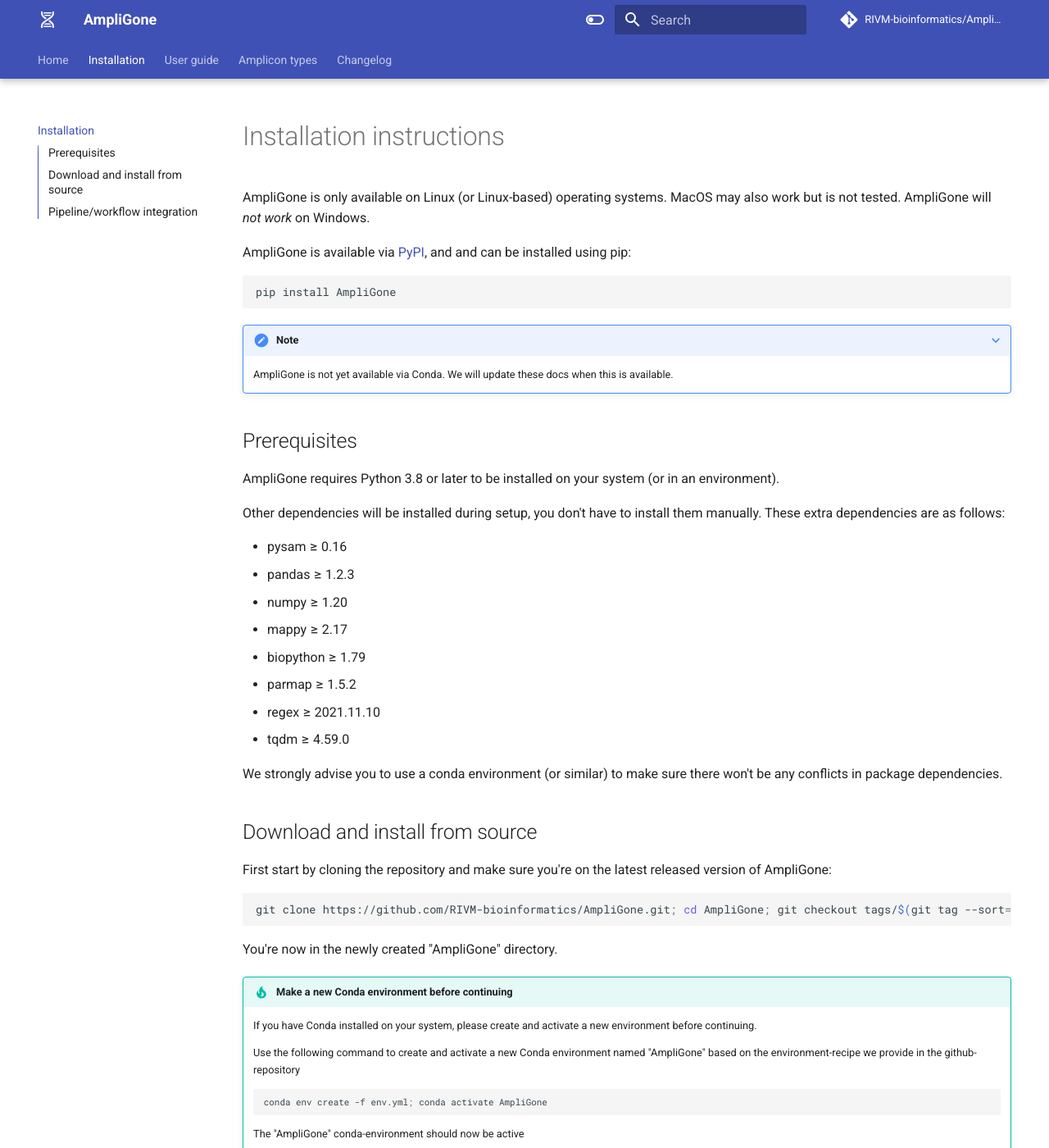
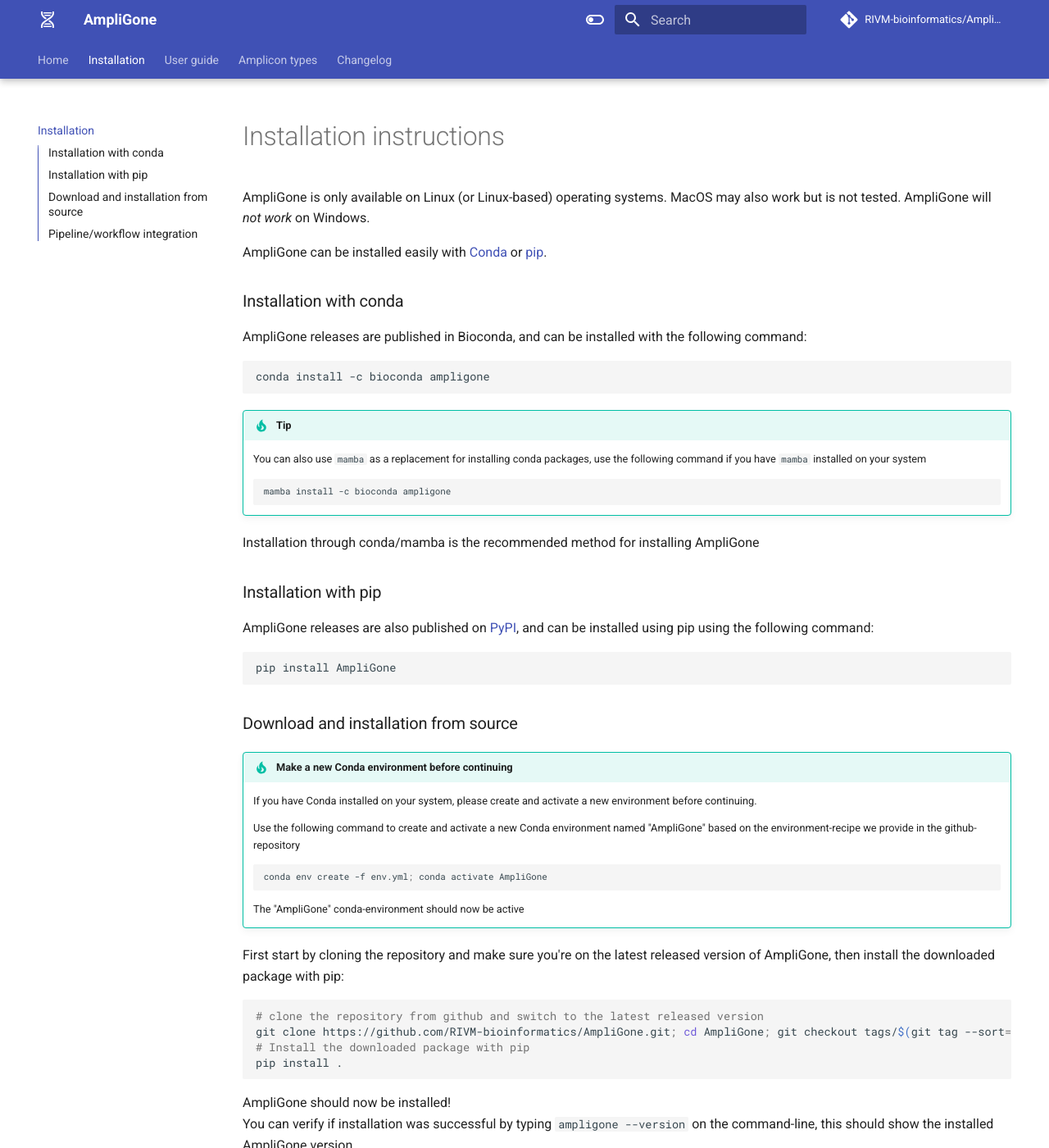
Before and after one commit to RIVM-bioinformatics/AmpliGone, an MkDocs documentation site: the page built from docs/installation.md, in a window 1280 px wide and 1400 px high. Shown: the whole window at 82% size. Built offline with MkDocs 1.6.1 and Material for MkDocs 9.7.7, drawn with Linux system fonts in a browser that asks for light colours; comment, search, counter and statistics services are not loaded; the version menu is left out; some of the changed text lies outside the part shown.

Commit message:
docs: rewritten installation page with clarified instructions and added conda instructions

````diff
--- a/docs/installation.md
+++ b/docs/installation.md
@@ -2,40 +2,32 @@
 
 AmpliGone is only available on Linux (or Linux-based) operating systems. MacOS may also work but is not tested. AmpliGone will *not work* on Windows.
 
-AmpliGone is available via [PyPI](https://pypi.org/project/AmpliGone/), and and can be installed using pip:
+AmpliGone can be installed easily with [Conda](https://anaconda.org/bioconda/ampligone) or [pip](https://pypi.org/project/AmpliGone/).
+
+### Installation with conda
+AmpliGone releases are published in Bioconda, and can be installed with the following command:
+
+
+```bash
+conda install -c bioconda ampligone
+```
+
+!!! tip
+    You can also use `mamba` as a replacement for installing conda packages, use the following command if you have `mamba` installed on your system
+    ```bash
+    mamba install -c bioconda ampligone
+    ```
+
+Installation through conda/mamba is the recommended method for installing AmpliGone
+
+### Installation with pip
+AmpliGone releases are also published on [PyPI](https://pypi.org/project/AmpliGone/), and can be installed using pip using the following command:
 
 ```bash
 pip install AmpliGone
 ```
 
-???+ note
-    AmpliGone is not yet available via Conda. We will update these docs when this is available.
-
-## Prerequisites
-
-AmpliGone requires Python 3.8 or later to be installed on your system (or in an environment).
-
-Other dependencies will be installed during setup, you don't have to install them manually. These extra dependencies are as follows:
-
-* pysam ≥ 0.16
-* pandas ≥ 1.2.3
-* numpy ≥ 1.20
-* mappy ≥ 2.17
-* biopython ≥ 1.79
-* parmap ≥ 1.5.2
-* regex ≥ 2021.11.10
-* tqdm ≥ 4.59.0
-
-We strongly advise you to use a conda environment (or similar) to make sure there won't be any conflicts in package dependencies.
-
-## Download and install from source
-
-First start by cloning the repository and make sure you're on the latest released version of AmpliGone:
-```bash
-git clone https://github.com/RIVM-bioinformatics/AmpliGone.git; cd AmpliGone; git checkout tags/$(git tag --sort=committerdate | tail -1) >> /dev/null
-```
-
-You're now in the newly created "AmpliGone" directory.
+### Download and installation from source
 
 !!! tip "Make a new Conda environment before continuing"
     If you have Conda installed on your system, please create and activate a new environment before continuing.
@@ -48,8 +40,12 @@
 
     The "AmpliGone" conda-environment should now be active
 
-You can now install AmpliGone via the following command:
+First start by cloning the repository and make sure you're on the latest released version of AmpliGone, then install the downloaded package with pip:
+
 ```bash
+# clone the repository from github and switch to the latest released version
+git clone https://github.com/RIVM-bioinformatics/AmpliGone.git; cd AmpliGone; git checkout tags/$(git tag --sort=committerdate | tail -1) >> /dev/null
+# Install the downloaded package with pip
 pip install .
 ```
 
@@ -58,15 +54,19 @@
 
 ## Pipeline/workflow integration
 
-You can easily integrate AmpliGone in your snakemake bioinformatics workflow if you use Conda environments in your workflow.
+You can easily integrate AmpliGone in your SnakeMake or Nextflow bioinformatics workflow if you use Conda environments in your workflow.
 
-To do this, simply add the following structure to your conda-environment recipe, replace `{VERSION}` with the AmpliGone version you wish to use:
+To do this, add `ampligone` and the correct channels to your conda-environment recipe as below:
 
 ```yaml
+name: example-env
+channels:
+    - bioconda
+    - conda-forge
+    - anaconda
+    - defaults
 dependencies:
-    - pip
-    - pip:
-        - AmpliGone
+    - ampligone
 ```
 
 Conda will now install AmpliGone and its dependencies in the specified snakemake conda-environment.
````
